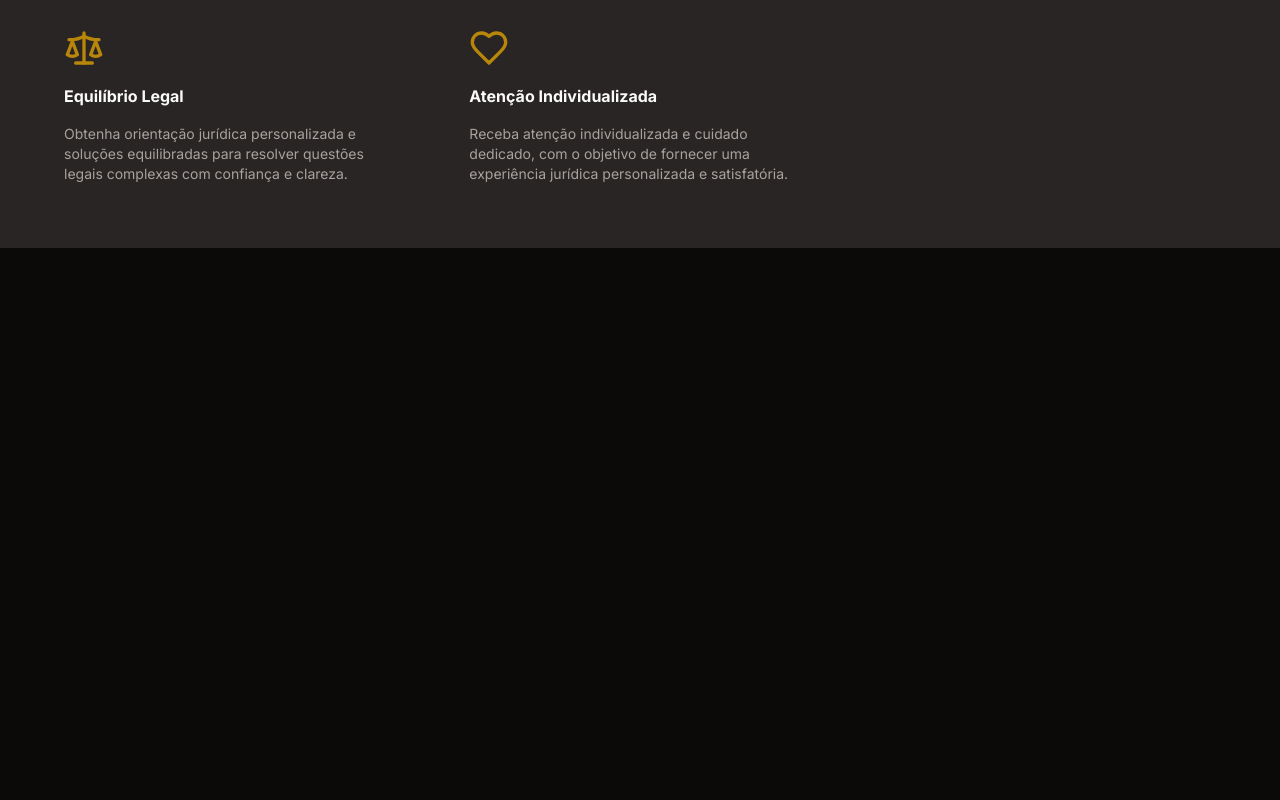
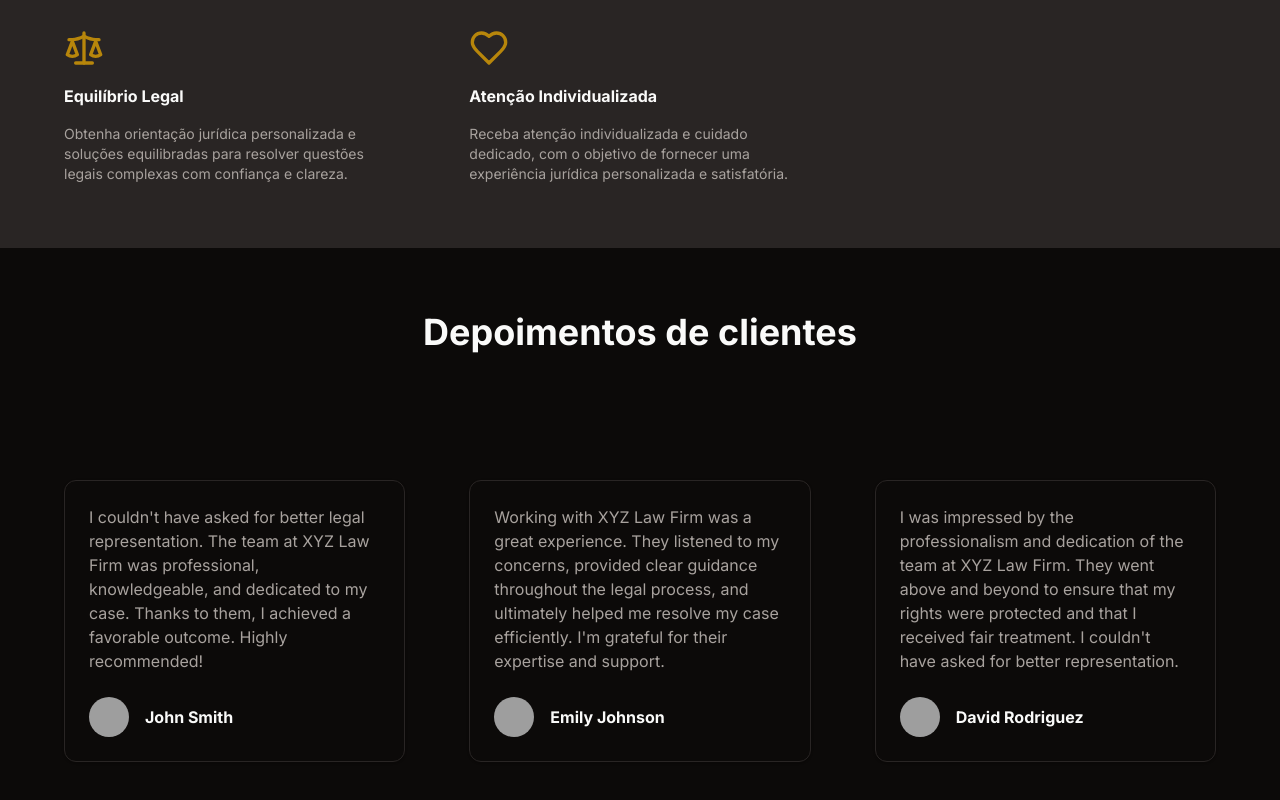
Before and after one commit to rafaelpzoucas/landing-page-template, a Next.js app: page / in a window 1280 px wide. Shown: the part 2788-3588 px from the top of the page. Before the commit the page ends 3036 px from the top, so only its background shows below. Built offline with nearby package versions, Linux system fonts and the light colour scheme; grey boxes are pictures that could not be loaded.

Commit message:
fix issues

```diff
--- a/package.json
+++ b/package.json
@@ -6,7 +6,8 @@
     "dev": "next dev",
     "build": "next build",
     "start": "next start",
-    "lint": "next lint"
+    "lint": "next lint",
+    "lint:fix": "next lint -- --fix"
   },
   "dependencies": {
     "@radix-ui/react-avatar": "^1.0.4",
--- a/src/app/social-proof.tsx
+++ b/src/app/social-proof.tsx
@@ -1,3 +1,50 @@
+import { Section } from '@/components/section'
+import { Avatar, AvatarFallback, AvatarImage } from '@/components/ui/avatar'
+import { Card } from '@/components/ui/card'
+
+const testimonials = [
+  {
+    avatar_url: 'https://github.com/shadcn.png',
+    name: 'John Smith',
+    testimonial:
+      "I couldn't have asked for better legal representation. The team at XYZ Law Firm was professional, knowledgeable, and dedicated to my case. Thanks to them, I achieved a favorable outcome. Highly recommended!",
+  },
+  {
+    avatar_url: 'https://github.com/shadcn.png',
+    name: 'Emily Johnson',
+    testimonial:
+      "Working with XYZ Law Firm was a great experience. They listened to my concerns, provided clear guidance throughout the legal process, and ultimately helped me resolve my case efficiently. I'm grateful for their expertise and support.",
+  },
+  {
+    avatar_url: 'https://github.com/shadcn.png',
+    name: 'David Rodriguez',
+    testimonial:
+      "I was impressed by the professionalism and dedication of the team at XYZ Law Firm. They went above and beyond to ensure that my rights were protected and that I received fair treatment. I couldn't have asked for better representation.",
+  },
+]
+
 export function SocialProof() {
-  return <section></section>
+  return (
+    <Section className="flex flex-col items-center justify-center gap-16 md:gap-32">
+      <h1 className="text-2xl md:text-4xl font-bold">
+        Depoimentos de clientes
+      </h1>
+      <div className="grid grid-cols-1 md:grid-cols-3 gap-8 md:gap-16 max-w-7xl">
+        {testimonials.map((testimonial, index) => (
+          <Card key={index} className="flex flex-col gap-6 p-6">
+            <p className="text-muted-foreground">{testimonial.testimonial}</p>
+
+            <footer className="flex flex-row items-center gap-4">
+              <Avatar>
+                <AvatarImage src={testimonial.avatar_url} />
+                <AvatarFallback>{testimonial.name[0]}</AvatarFallback>
+              </Avatar>
+
+              <strong>{testimonial.name}</strong>
+            </footer>
+          </Card>
+        ))}
+      </div>
+    </Section>
+  )
 }
```
Also changed, not shown: src/components/ui/avatar.tsx (+9 -9 lines), src/components/ui/card.tsx (+15 -15 lines), src/components/ui/navigation-menu.tsx (+9 -1 lines), src/components/section.tsx (line endings or trailing spaces).
